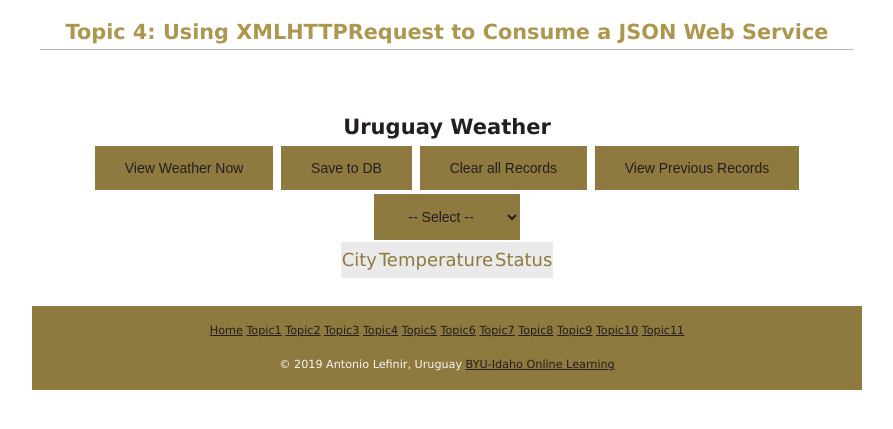
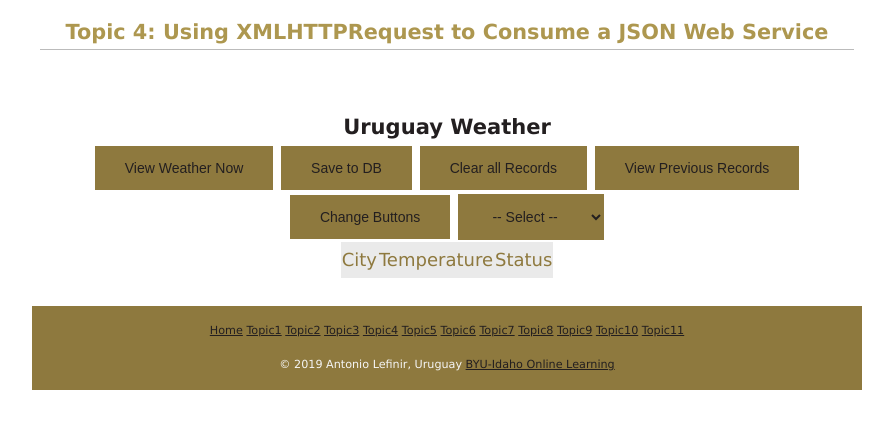
Before and after one commit to lefinir-antonio/lefinir-antonio.github.io, a plain HTML site: page code_topic4/index.html in a window 1280 px wide. Shown: the part 83-512 px from the top of the page, without its empty margins (193-1086 px from the left). Drawn offline with Linux system fonts and the light colour scheme.

```diff
--- a/code_topic4/index.html
+++ b/code_topic4/index.html
@@ -30,6 +30,7 @@
         <button class="btn" id="savetoDB" onclick="saveReg()" type="button">Save to DB</button>
         <button class="btn" id="clearReg" onclick="clearReg()" type="button">Clear all Records</button>
         <button class="btn" id="viewReg" onclick="viewReg()" type="button" value="None">View Previous Records</button>
+        <button class="btn" onclick="changeBtn()">Change Buttons</button>
         <select class="btn" id="registers-dropdown" name="oldReg" onChange="check()">
             <option value="None">-- Select --</option>
         </select>
--- a/js/topic4.js
+++ b/js/topic4.js
@@ -7,6 +7,7 @@
 var aTable=[];
 db = {table:[]};
 var table = document.getElementById("myTable");
+var btnChange = false;
 
 //this function use a json file to provide all cities of uruguay
 function viewCity() {
@@ -164,3 +165,18 @@
   cell3.innerHTML = "Status";
 
 }
+
+function changeBtn() {
+  var btns = document.getElementsByClassName('btn');
+  for(i = 0; i < btns.length; i++) {
+    if(!btnChange){
+      btns[i].style.backgroundColor = '#231f20';
+      btns[i].style.color = '#8E793E';
+      btnChange=true;
+    } else {
+      btns[i].style.backgroundColor = '#8E793E';
+      btns[i].style.color ='#231f20';
+      btnChange=false;
+    }
+  }
+}
```
Also changed, not shown: code_topic1/index.html (line endings or trailing spaces).
